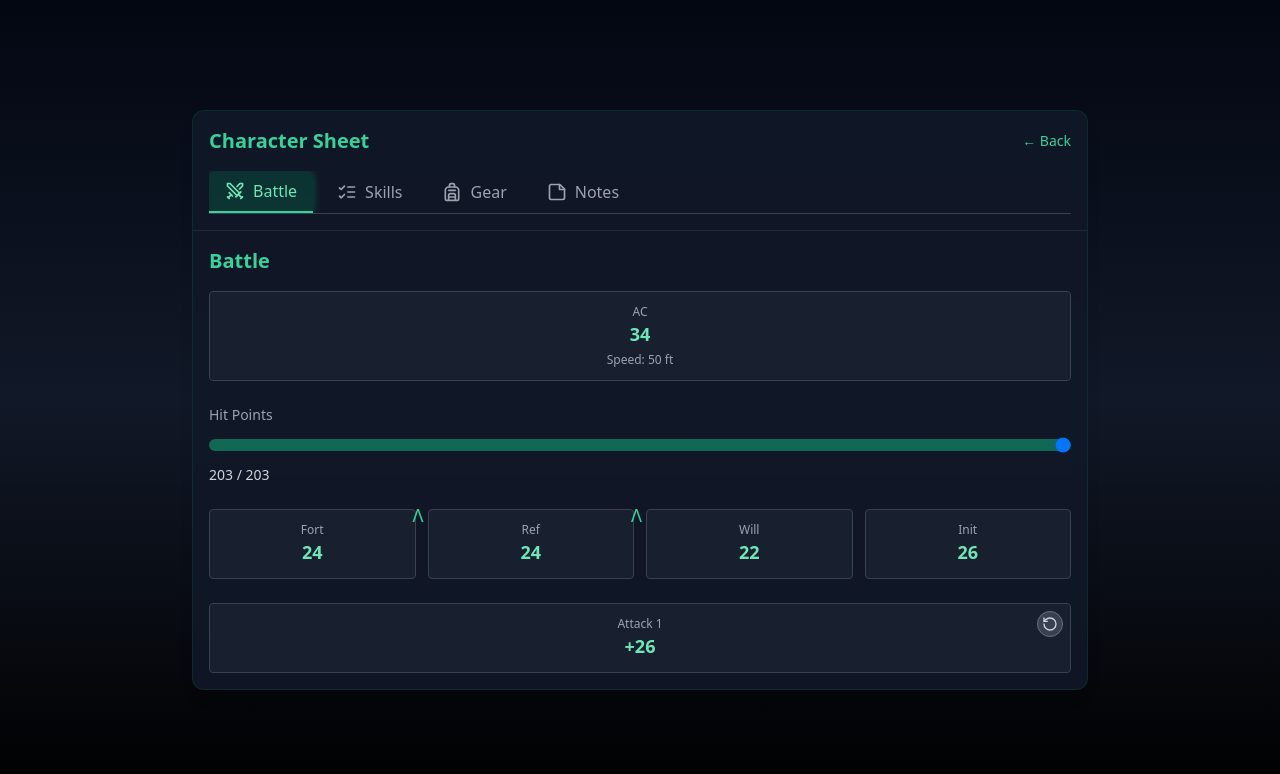
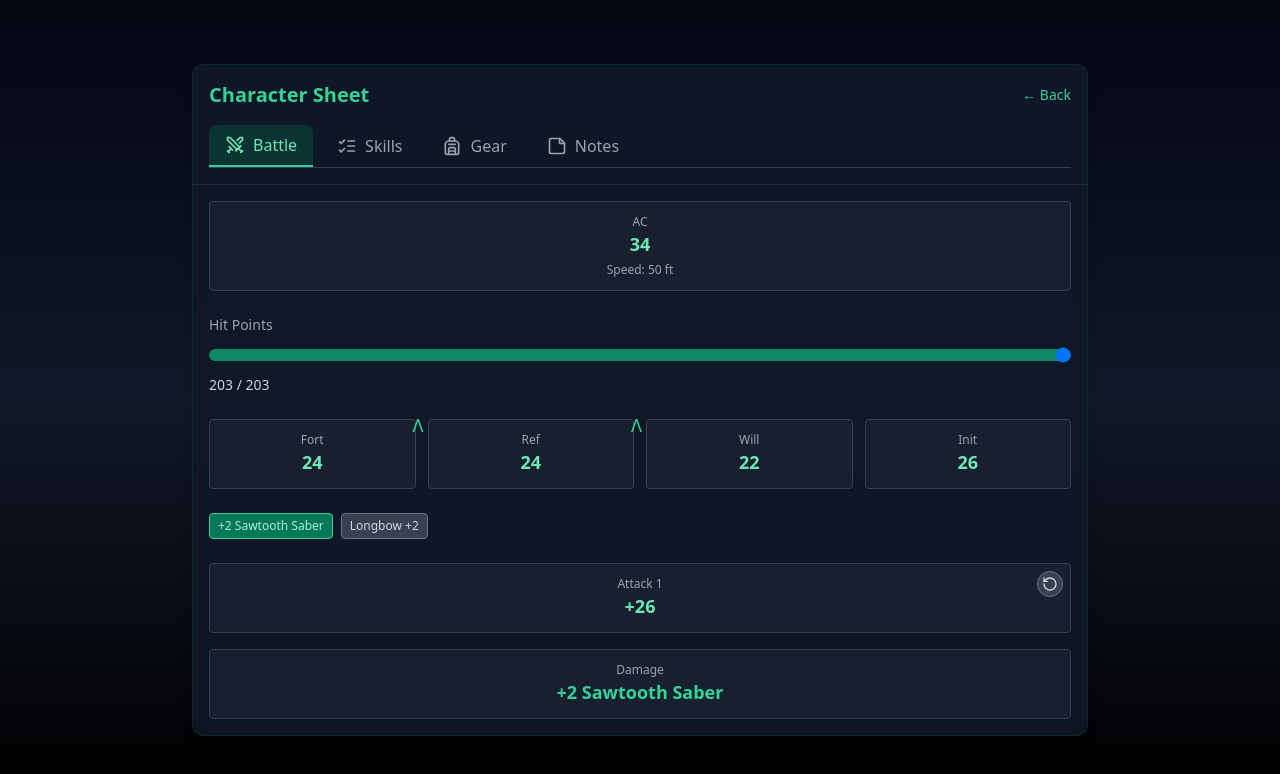
Before and after one commit to rlindgaard-collab/Karandras, a React (Vite) app: page /character-sheet in a window 1280 px wide. Shown: the top 774 px of the page. Built offline with nearby package versions, Linux system fonts and the light colour scheme.

Commit message:
Updated characterData.ts

```diff
--- a/src/data/characterData.ts
+++ b/src/data/characterData.ts
@@ -16,29 +16,66 @@ export const characterData = {
   ac: 34,
   hp: 203,
   saves: {
-    fort: { value: 24, improved: true, note: "Warden's Endurance..." },
-    ref: { value: 24, improved: true, note: "Natural Reflexes..." },
-    will: { value: 22, improved: false, note: "Improved Will Save..." },
+    fort: {
+      value: 24,
+      improved: true,
+      note: "Warden's Endurance: On a success, treat as a critical success.",
+    },
+    ref: {
+      value: 24,
+      improved: true,
+      note: "Natural Reflexes: On a success, treat as a critical success.",
+    },
+    will: {
+      value: 22,
+      improved: false,
+      note: "Improved Will Save: On a success, treat as a critical success.",
+    },
   },
   initiative: 26,
   speed: 50,
+
+  // Våben med individuelle angreb og damage
+  weapons: [
+    {
+      name: "+2 Sawtooth Saber",
+      type: "Melee",
+      notes: "A serrated elven saber, honed for close combat.",
       attacks: {
         1: { toHit: 26, damageBonus: 11 },
         2: { toHit: 24, damageBonus: 14 },
         3: { toHit: 22, damageBonus: 14 },
       },
       damage: {
-    type: "Cold Iron",
+        type: "Cold Iron, Holy",
         dice: [
           { count: 3, die: 6, type: "Slashing" },
           { count: 1, die: 6, type: "Mental" },
           { count: 1, die: 6, type: "Spirit" },
         ],
       },
-  weapons: [
-    { name: "Twin Blades", type: "Melee", notes: "A pair of lean, serrated blades..." },
+    },
+    {
+      name: "Longbow +2",
+      type: "Ranged",
+      notes: "Composite longbow reinforced with cold iron tips.",
+      attacks: {
+        1: { toHit: 24, damageBonus: 6 },
+        2: { toHit: 22, damageBonus: 6 },
+        3: { toHit: 20, damageBonus: 6 },
+      },
+      damage: {
+        type: "Piercing",
+        dice: [{ count: 2, die: 8, type: "Piercing" }],
+      },
+    },
   ],
+
+  // Starter altid med første våben valgt
+  defaultWeaponIndex: 0,
+
   gear: ["Shadow-weave Armor", "Mask of the Mantis", "Boots of Bounding"],
+
   story: "Few have seen Karandras move—fewer still knew they were watched...",
-  storyChapters: characterStories, // 👈 importeret udefra
+  storyChapters: characterStories,
 };
--- a/src/pages/CharacterSheetPage.tsx
+++ b/src/pages/CharacterSheetPage.tsx
@@ -13,6 +13,7 @@ const tabs = [
 
 type TabId = typeof tabs[number]["id"];
 type RollResult = { d20: number; total: number };
+type BreakdownLine = { text: string; type?: string };
 
 export default function CharacterSheetPage() {
   const [activeTab, setActiveTab] = useState<TabId>("battle");
@@ -31,7 +32,7 @@ export default function CharacterSheetPage() {
   const [initiativeResult, setInitiativeResult] = useState<RollResult | null>(null);
   const [lastRoll, setLastRoll] = useState<string>("");
 
-  // Tooltip state
+  // Tooltip
   const [tooltip, setTooltip] = useState<{ from: "fort" | "ref" | "will"; text: string } | null>(
     null
   );
@@ -43,7 +44,18 @@ export default function CharacterSheetPage() {
 
   // Damage state
   const [damageResult, setDamageResult] = useState<number | null>(null);
-  const [damageBreakdown, setDamageBreakdown] = useState<string>("");
+  const [damageBreakdown, setDamageBreakdown] = useState<BreakdownLine[]>([]);
+
+  // Weapon state
+  const [activeWeaponIndex, setActiveWeaponIndex] = useState(() => {
+    const saved = localStorage.getItem("activeWeaponIndex");
+    return saved ? parseInt(saved, 10) : characterData.defaultWeaponIndex;
+  });
+  const activeWeapon = characterData.weapons[activeWeaponIndex];
+
+  useEffect(() => {
+    localStorage.setItem("activeWeaponIndex", activeWeaponIndex.toString());
+  }, [activeWeaponIndex]);
 
   useEffect(() => {
     localStorage.setItem("currentHp", currentHp.toString());
@@ -59,7 +71,7 @@ export default function CharacterSheetPage() {
   const effectiveHp = pendingHp !== null ? pendingHp : currentHp;
   const diff = pendingHp !== null ? pendingHp - currentHp : 0;
 
-  // Generel rul-funktion
+  // Save/init rul
   const rollCheck = (
     type: "fort" | "ref" | "will" | "initiative",
     current: RollResult | null,
@@ -75,52 +87,55 @@ export default function CharacterSheetPage() {
     const d20 = Math.floor(Math.random() * 20) + 1;
     const total = d20 + modifier;
     setResult({ d20, total });
-    setLastRoll(
-      `${type.charAt(0).toUpperCase() + type.slice(1)}: ${d20} (d20) + ${modifier} (modifier) = ${total}`
-    );
-  };
 
-  // Damage rul
-  const rollDamage = (damageBonus: number) => {
-    const { dice } = characterData.damage;
-    let total = damageBonus;
-    let parts: string[] = [];
-
-    dice.forEach((d) => {
-      let rolls: number[] = [];
-      for (let i = 0; i < d.count; i++) {
-        const roll = Math.floor(Math.random() * d.die) + 1;
-        rolls.push(roll);
-        total += roll;
-      }
-      parts.push(`${d.count}d${d.die} (${d.type}): [${rolls.join(", ")}]`);
-    });
-
-    parts.push(`Damage Bonus: +${damageBonus}`);
-    setDamageResult(total);
-    setDamageBreakdown(parts.join(" + "));
+    setLastRoll(`${type.toUpperCase()}: ${d20} (d20) + ${modifier} (modifier) = ${total}`);
   };
 
   // Attack rul
   const rollAttack = () => {
+    if (!activeWeapon) return;
+
     if (attackResult) {
       setAttackResult(null);
       setAttackCount((prev) => prev + 1);
       setDamageResult(null);
-      setDamageBreakdown("");
+      setDamageBreakdown([]);
       return;
     }
 
     const step = attackCount > 3 ? 3 : attackCount;
-    const { toHit, damageBonus } = characterData.attacks[step as 1 | 2 | 3];
-
+    const { toHit, damageBonus } = activeWeapon.attacks[step as 1 | 2 | 3];
     const d20 = Math.floor(Math.random() * 20) + 1;
     const total = d20 + toHit;
 
     setAttackResult({ d20, total });
     setAttackLog(`Attack ${attackCount}: ${d20} (d20) + ${toHit} (to-hit) = ${total}`);
 
-    rollDamage(damageBonus);
+    // Damage rul
+    let totalDmg = damageBonus;
+    const breakdownLines: BreakdownLine[] = [];
+
+    activeWeapon.damage.dice.forEach((dieDef) => {
+      const rolls: number[] = [];
+      let subtotal = 0;
+      for (let i = 0; i < dieDef.count; i++) {
+        const roll = Math.floor(Math.random() * dieDef.die) + 1;
+        rolls.push(roll);
+        subtotal += roll;
+        totalDmg += roll;
+      }
+      breakdownLines.push({
+        text: `${dieDef.count}d${dieDef.die} (${dieDef.type}): [${rolls.join(", ")}] = ${subtotal}`,
+        type: dieDef.type,
+      });
+    });
+
+    breakdownLines.push({ text: `Damage Bonus: +${damageBonus}` });
+    breakdownLines.push({ text: `-----------------` });
+    breakdownLines.push({ text: `Total Damage: ${totalDmg}` });
+
+    setDamageResult(totalDmg);
+    setDamageBreakdown(breakdownLines);
   };
 
   const resetAttack = () => {
@@ -128,7 +143,7 @@ export default function CharacterSheetPage() {
     setAttackResult(null);
     setAttackLog("");
     setDamageResult(null);
-    setDamageBreakdown("");
+    setDamageBreakdown([]);
   };
 
   // Save button
@@ -149,10 +164,10 @@ export default function CharacterSheetPage() {
     if (result) {
       if (result.d20 === 1) {
         classes =
-          "w-full p-3 rounded border text-center transition-all bg-red-900/60 border-red-400 shadow-[0_0_20px_rgba(239,68,68,0.8)]";
+          "w-full p-3 rounded border text-center transition-all bg-red-900/60 border-red-400";
       } else {
         classes =
-          "w-full p-3 rounded border text-center transition-all bg-emerald-900/60 border-emerald-400 shadow-[0_0_20px_rgba(16,185,129,0.8)]";
+          "w-full p-3 rounded border text-center transition-all bg-emerald-900/60 border-emerald-400";
       }
     }
 
@@ -196,10 +211,7 @@ export default function CharacterSheetPage() {
             <CardTitle className="flex items-center gap-2 text-emerald-400 text-lg sm:text-xl">
               Character Sheet
             </CardTitle>
-            <Link
-              to="/"
-              className="text-sm text-emerald-400 hover:underline whitespace-nowrap"
-            >
+            <Link to="/" className="text-sm text-emerald-400 hover:underline whitespace-nowrap">
               ← Back
             </Link>
           </div>
@@ -214,7 +226,7 @@ export default function CharacterSheetPage() {
                   onClick={() => setActiveTab(tab.id)}
                   className={`flex items-center gap-2 px-3 sm:px-4 py-2 text-sm sm:text-base font-medium rounded-t-lg transition-all flex-shrink-0 ${
                     isActive
-                      ? "bg-emerald-800/40 text-emerald-300 border-b-2 border-emerald-400 shadow-[0_0_10px_rgba(16,185,129,0.4)]"
+                      ? "bg-emerald-800/40 text-emerald-300 border-b-2 border-emerald-400"
                       : "text-gray-400 hover:text-emerald-300"
                   }`}
                 >
@@ -225,19 +237,13 @@ export default function CharacterSheetPage() {
           </div>
         </CardHeader>
 
-        <CardContent className="min-h-[300px] sm:min-h-[400px] text-gray-300 text-sm sm:text-base leading-relaxed space-y-6">
+        <CardContent className="space-y-6">
           {activeTab === "battle" && (
             <div>
-              <h2 className="text-lg sm:text-xl font-semibold text-emerald-400 mb-4">
-                Battle
-              </h2>
-
               {/* AC + Speed */}
               <div className="mb-6 p-3 rounded bg-gray-800/60 border border-gray-700 text-center">
                 <span className="block text-xs text-gray-400">AC</span>
-                <span className="text-lg font-semibold text-emerald-300">
-                  {characterData.ac}
-                </span>
+                <span className="text-lg font-semibold text-emerald-300">{characterData.ac}</span>
                 <span className="block text-xs text-gray-400 mt-1">
                   Speed: {characterData.speed} ft
                 </span>
@@ -245,15 +251,11 @@ export default function CharacterSheetPage() {
 
               {/* HP Slider */}
               <div className="mb-6 relative">
-                <label className="block text-sm text-gray-400 mb-2">
-                  Hit Points
-                </label>
+                <label className="block text-sm text-gray-400 mb-2">Hit Points</label>
                 {diff !== 0 && (
                   <div
-                    className={`absolute -top-6 left-1/2 -translate-x-1/2 text-sm font-bold transition-all duration-300 animate-pulse ${
-                      diff > 0
-                        ? "text-emerald-400 drop-shadow-[0_0_6px_rgba(16,185,129,0.9)]"
-                        : "text-red-400 drop-shadow-[0_0_6px_rgba(239,68,68,0.9)]"
+                    className={`absolute -top-6 left-1/2 -translate-x-1/2 text-sm font-bold animate-pulse ${
+                      diff > 0 ? "text-emerald-400" : "text-red-400"
                     }`}
                   >
                     {diff > 0 ? `+${diff}` : diff}
@@ -269,13 +271,7 @@ export default function CharacterSheetPage() {
                   style={{
                     background: `linear-gradient(
                       to right,
-                      ${
-                        diff > 0
-                          ? "rgba(16,185,129,0.7)"
-                          : diff < 0
-                          ? "rgba(239,68,68,0.7)"
-                          : "rgba(16,185,129,0.5)"
-                      } ${(effectiveHp / characterData.hp) * 100}%,
+                      ${diff < 0 ? "rgba(239,68,68,0.7)" : "rgba(16,185,129,0.7)"} ${(effectiveHp / characterData.hp) * 100}%,
                       rgba(31,41,55,0.8) ${(effectiveHp / characterData.hp) * 100}%
                     )`,
                   }}
@@ -326,11 +322,11 @@ export default function CharacterSheetPage() {
                       characterData.initiative
                     )
                   }
-                  className={`p-3 rounded border text-center transition-all ${
+                  className={`p-3 rounded border text-center ${
                     initiativeResult
                       ? initiativeResult.d20 === 1
-                        ? "bg-red-900/60 border-red-400 shadow-[0_0_20px_rgba(239,68,68,0.8)]"
-                        : "bg-emerald-900/60 border-emerald-400 shadow-[0_0_20px_rgba(16,185,129,0.8)]"
+                        ? "bg-red-900/60 border-red-400"
+                        : "bg-emerald-900/60 border-emerald-400"
                       : "bg-gray-800/60 border-gray-700 hover:bg-emerald-900/40"
                   }`}
                 >
@@ -345,70 +341,100 @@ export default function CharacterSheetPage() {
                 </button>
               </div>
 
+              {/* Weapon selection */}
+              <div className="mt-6 flex gap-2 flex-wrap">
+                {characterData.weapons.map((w, idx) => (
+                  <button
+                    key={idx}
+                    type="button"
+                    onClick={() => setActiveWeaponIndex(idx)}
+                    className={`px-2 py-1 rounded border text-xs font-medium transition-all ${
+                      activeWeaponIndex === idx
+                        ? "bg-emerald-700 border-emerald-400 text-emerald-200"
+                        : "bg-gray-700 border-gray-500 text-gray-300 hover:bg-gray-600"
+                    }`}
+                  >
+                    {w.name}
+                  </button>
+                ))}
+              </div>
+
               {/* Attack Knapsystem */}
               <div className="relative mt-6">
                 <button
                   type="button"
                   onClick={rollAttack}
-                  className={`w-full p-3 rounded border text-center transition-all ${
+                  className={`w-full p-3 rounded border text-center ${
                     attackResult
                       ? attackResult.d20 === 1
-                        ? "bg-red-900/60 border-red-400 shadow-[0_0_20px_rgba(239,68,68,0.8)]"
-                        : "bg-emerald-900/60 border-emerald-400 shadow-[0_0_20px_rgba(16,185,129,0.8)]"
+                        ? "bg-red-900/60 border-red-400"
+                        : "bg-emerald-900/60 border-emerald-400"
                       : "bg-gray-800/60 border-gray-700 hover:bg-emerald-900/40"
                   }`}
                 >
                   <span className="block text-xs text-gray-400">Attack {attackCount}</span>
-                  <span
-                    className={`text-lg font-semibold ${
-                      attackResult?.d20 === 1 ? "text-red-300" : "text-emerald-300"
-                    }`}
-                  >
+                  <span className="text-lg font-semibold text-emerald-300">
                     {attackResult
                       ? `AC ${attackResult.total}`
                       : (() => {
                           const step = attackCount > 3 ? 3 : attackCount;
-                          const { toHit } = characterData.attacks[step as 1 | 2 | 3];
-                          return toHit >= 0 ? `+${toHit}` : `${toHit}`;
+                          return `+${activeWeapon.attacks[step as 1 | 2 | 3].toHit}`;
                         })()}
                   </span>
                 </button>
-
-                {/* Reset ikon */}
                 <button
                   type="button"
                   onClick={resetAttack}
                   className="absolute top-2 right-2 p-1 rounded-full bg-gray-700 hover:bg-gray-600 border border-gray-500"
-                  title="Reset attacks"
                 >
                   <RotateCcw className="w-4 h-4 text-gray-300" />
                 </button>
               </div>
 
-              {attackLog && <div className="mt-2 text-sm text-gray-400">{attackLog}</div>}
+              {/* Damage Box */}
+              <div className="mt-4 space-y-2">
+                <div className="w-full p-3 rounded border text-center bg-gray-800/60 border-gray-700 shadow">
+                  <span className="block text-xs text-gray-400">Damage</span>
 
-              {/* Damage visning */}
-              {damageResult !== null && (
-                <div className="mt-4 space-y-2">
-                  {/* Damage Total */}
-                  <div
-                    className="w-full p-3 rounded border text-center transition-all
-                               bg-emerald-900/60 border-emerald-400 shadow-[0_0_20px_rgba(16,185,129,0.8)]"
-                  >
-                    <span className="block text-xs text-gray-400">Damage</span>
-                    <span className="text-2xl font-bold text-emerald-300">
-                      {damageResult}
+                  {damageResult !== null ? (
+                    <>
+                      <span className="text-2xl font-bold text-emerald-300">{damageResult}</span>
+                      <span className="block text-xs text-gray-400 mt-1">
+                        Using {activeWeapon.name}
+                      </span>
+                      <span className="block text-xs text-emerald-400 mt-1">
+                        Damage Type: {activeWeapon.damage.type}
+                      </span>
+                    </>
+                  ) : (
+                    <span className="text-lg font-semibold text-emerald-400">
+                      {activeWeapon.name}
                     </span>
-                    {/* Viser overordnet damage type */}
-                    <span className="block text-xs text-gray-400 mt-1">
-                      Type: {characterData.damage.type}
-                    </span>
+                  )}
+                </div>
+
+                {/* Attack log */}
+                {attackLog && (
+                  <div className="text-sm text-gray-400">{attackLog}</div>
+                )}
+
+                {damageResult !== null && (
+                  <div className="text-sm space-y-1">
+                    {damageBreakdown.map((line, idx) => {
+                      let color = "text-gray-300";
+                      if (line.type === "Slashing") color = "text-red-400";
+                      if (line.type === "Piercing") color = "text-yellow-400";
+                      if (line.type === "Spirit") color = "text-purple-400";
+                      if (line.type === "Mental") color = "text-blue-400";
+                      return (
+                        <div key={idx} className={color}>
+                          {line.text}
+                        </div>
+                      );
+                    })}
                   </div>
-
-                  {/* Breakdown */}
-                  <div className="text-sm text-gray-400">{damageBreakdown}</div>
-                </div>
-              )}
+                )}
+              </div>
 
               {tooltip && (
                 <div className="mt-4 p-3 rounded bg-gray-800/90 border border-emerald-500 text-sm text-emerald-200 shadow-lg">
@@ -417,9 +443,9 @@ export default function CharacterSheetPage() {
               )}
 
               {lastRoll && (
-                <div className="mt-4 text-sm text-gray-400" aria-live="polite">
+                <pre className="mt-4 text-sm text-gray-400 whitespace-pre-line" aria-live="polite">
                   {lastRoll}
-                </div>
+                </pre>
               )}
             </div>
           )}
```
Also changed, not shown: 5 other files (tests, documents, lock files or other folders). Lines whose indentation alone changed are shown as unchanged.
